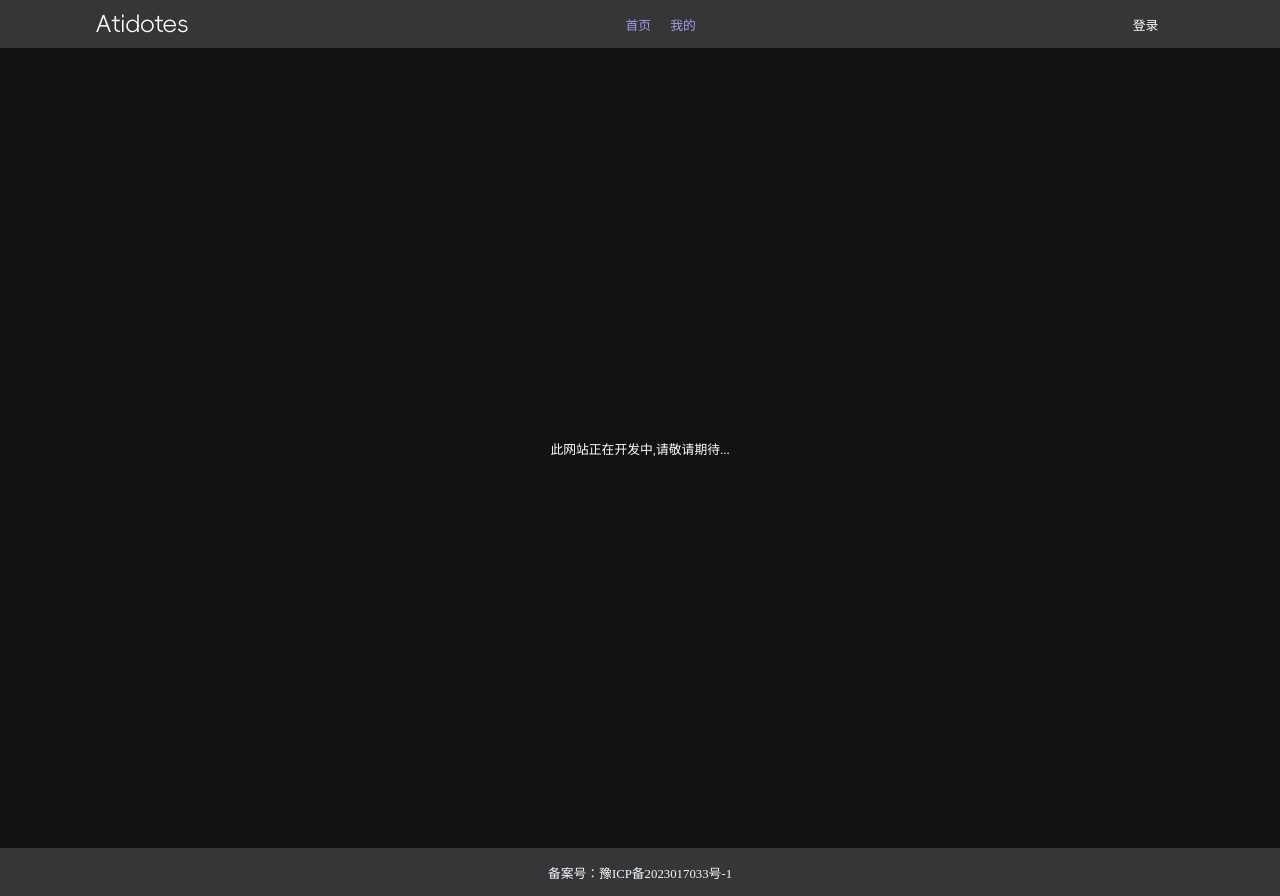
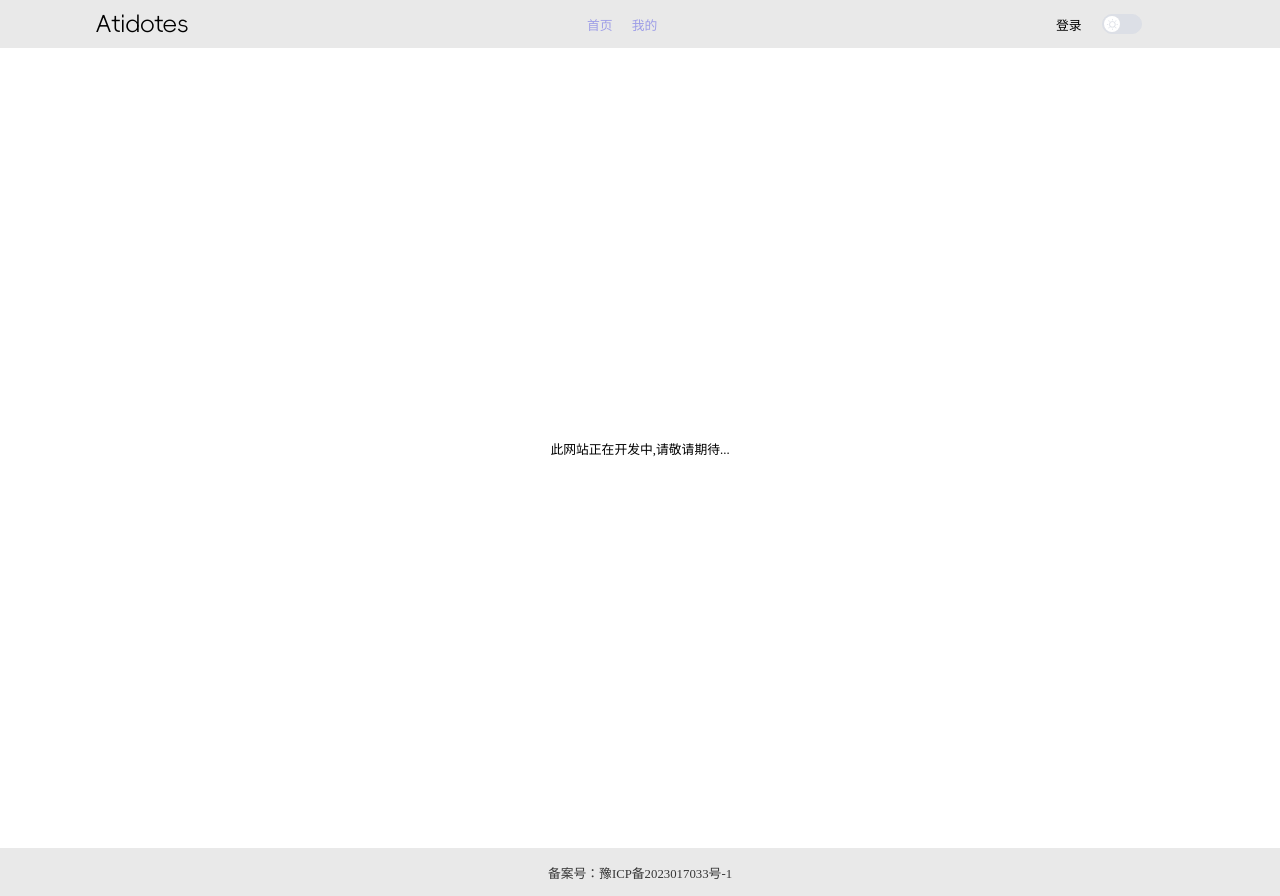
Before and after one commit to Atidotes/Atidotes, a Vue app in the folder web/: page / in a window 1280 px wide. Built offline with nearby package versions, Linux system fonts and the light colour scheme; a small style sheet from the web is missing.

Commit message:
新增|主题切换

```diff
--- a/web/components.d.ts
+++ b/web/components.d.ts
@@ -13,6 +13,7 @@ declare module 'vue' {
     ElFooter: typeof import('element-plus/es')['ElFooter']
     ElHeader: typeof import('element-plus/es')['ElHeader']
     ElMain: typeof import('element-plus/es')['ElMain']
+    ElSwitch: typeof import('element-plus/es')['ElSwitch']
     Footer: typeof import('./src/components/footer/footer.vue')['default']
     Header: typeof import('./src/components/header/header.vue')['default']
     Login: typeof import('./src/components/login/login.vue')['default']
--- a/web/index.html
+++ b/web/index.html
@@ -1,5 +1,5 @@
 <!doctype html>
-<html lang="en" class="dark">
+<html lang="en" id="dark" class="dark">
   <head>
     <meta charset="UTF-8" />
     <link rel="stylesheet" href="//at.alicdn.com/t/c/font_4209168_xyioud3na7b.css">
--- a/web/src/components/header/header.vue
+++ b/web/src/components/header/header.vue
@@ -16,10 +16,22 @@
       <!-- 功能 -->
       <div class="right">
         <span class="login" @click="handleDialog">登录</span>
+        <el-switch
+          @change="handleChangeSwitch"
+          active-color="#4F4F4F"
+          inactive-color="#363636"
+          v-model="isDark"
+          :active-action-icon="Moon"
+          :inactive-action-icon="Sunny"
+        />
         <a href="https://github.com/Atidotes/chat" class="gitHub">
           <span class="iconfont lee_github lee_icon"></span>
         </a>
-                <span @click="handleFavorite" :class="favorite" class="iconfont lee_icon"></span>
+        <span
+          @click="handleFavorite"
+          :class="favorite"
+          class="iconfont lee_icon"
+        ></span>
       </div>
     </div>
   </el-header>
@@ -29,24 +41,38 @@
 </template>
 
 <script setup lang="ts">
-import {ref} from "vue"
-import login from '@/components/login/login.vue';
+import { onMounted, ref } from "vue";
+import login from "@/components/login/login.vue";
+import { Moon, Sunny } from "@element-plus/icons-vue";
+import { setTheme } from "@/style/index";
 
 /** 定义登录 */
-const loginRef = ref<InstanceType<typeof login>>()
-const favorite = ref("lee_notFavorite")
+let theme = localStorage.getItem("theme");
+const isDark = ref(theme === "dark");
+const favorite = ref("lee_notFavorite");
+const loginRef = ref<InstanceType<typeof login>>();
+
+/** 初始化数据 */
+onMounted(() => {
+  setTheme(true);
+});
 
 /** 登录 */
-const handleDialog = () =>{
-    if(loginRef.value != null) {
-        loginRef.value.isDialog = true
-    }
-}
+const handleDialog = () => {
+  if (loginRef.value === undefined) return;
+  loginRef.value.isDialog = true;
+};
 
 /** 收藏网站 */
-const handleFavorite =() =>{
-    favorite.value = favorite.value === "lee_notFavorite" ? "lee_favorite" : "lee_notFavorite"
-}
+const handleFavorite = () => {
+  favorite.value =
+    favorite.value === "lee_notFavorite" ? "lee_favorite" : "lee_notFavorite";
+};
+
+/** 改变switch */
+const handleChangeSwitch = (isDark: boolean) => {
+  isDark ? setTheme(false, "dark") : setTheme(false, "default");
+};
 </script>
 
 <style lang="less" scoped>
@@ -96,13 +122,21 @@ const handleFavorite =() =>{
     }
 
     .right {
-            .login{
+      width: 10vw;
+      height: 100%;
+      display: flex;
+      align-items: center;
+      justify-content: space-between;
+
+      .login {
         cursor: pointer;
       }
+
       .gitHub {
         text-decoration: none;
       }
-            .lee_favorite{
+
+      .lee_favorite {
         color: #4285f4;
       }
     }
@@ -112,7 +146,6 @@ const handleFavorite =() =>{
 .lee_icon {
   cursor: pointer;
   color: initial;
-    margin-left: 1vw;
   font-size: 1.5vw;
 }
 </style>
--- /dev/null
+++ b/web/src/style/index.ts
@@ -0,0 +1,59 @@
+import type { IThemes, TItem } from "@/style/type"
+
+const dark = document.querySelector("#dark");
+
+const themes: IThemes = {
+    default: {
+        backgroundColor: "#E9E9E9",
+        backgroundColor2: "#BABABA",
+        textColor: "#363636",
+    },
+    dark: {
+        backgroundColor: "#363636",
+        backgroundColor2: "#4F4F4F",
+        textColor: "aliceblue",
+    }
+}
+
+/**
+ * 修改主题
+ * @param target 主题变量
+ */
+const changeStyle = (target: TItem) => {
+    for (const key in target) {
+        document
+            .getElementsByTagName('body')[0]
+            .style.setProperty(`--${key}`, target[key])
+    }
+}
+
+/**
+ * 设置黑暗主题
+ * @param theme 主题
+ * @returns undefined
+ */
+const changeDark = (theme:string) =>{
+    if(dark === null) return
+    if(theme === "dark"){
+        dark.className = "dark"
+    }else{
+        dark.className =""
+    }
+}
+
+/**
+ * 改变主题
+ * @param flag 是否初始化
+ * @param themeName 主题名称
+ */
+export const setTheme = (flag: boolean = true, themeName: string = "default") => {
+    let theme = localStorage.getItem("theme")
+    if (flag && theme) {
+        changeStyle(themes[theme])
+        changeDark(theme)
+    } else {
+        localStorage.setItem('theme', themeName)
+        changeStyle(themes[themeName])
+        changeDark(themeName)
+    }
+}
--- a/web/src/style/modules/initialization.less
+++ b/web/src/style/modules/initialization.less
@@ -7,7 +7,7 @@ html {
 * {
     font-size: 1vw;
     box-sizing: border-box;
-    scrollbar-color: @backgroundColor #dbeffd;
+    scrollbar-color: #363636 #dbeffd;
     /* 滑块颜色  滚动条背景颜色 */
     scrollbar-width: thin;
     /* 滚动条宽度有三种：thin、auto、none */
@@ -23,7 +23,7 @@ html {
 
 /* 滚动条上的滚动滑块 */
 ::-webkit-scrollbar-thumb {
-    background-color: @backgroundColor;
+    background-color: #363636;
     border-radius: 3vw;
 }
 
--- a/web/src/style/modules/themeColor.less
+++ b/web/src/style/modules/themeColor.less
@@ -1,3 +1,3 @@
-@backgroundColor: #363636;
-@backgroundColor2:#4F4F4F;
-@textColor:aliceblue;
+@backgroundColor:var(--backgroundColor,#363636);
+@backgroundColor2: var(--backgroundColor2,#4F4F4F);
+@textColor:var(--textColor,aliceblue);
```
Also changed, not shown: web/src/style/type.d.ts (added, +7 -0 lines). Lines whose indentation alone changed are shown as unchanged.
